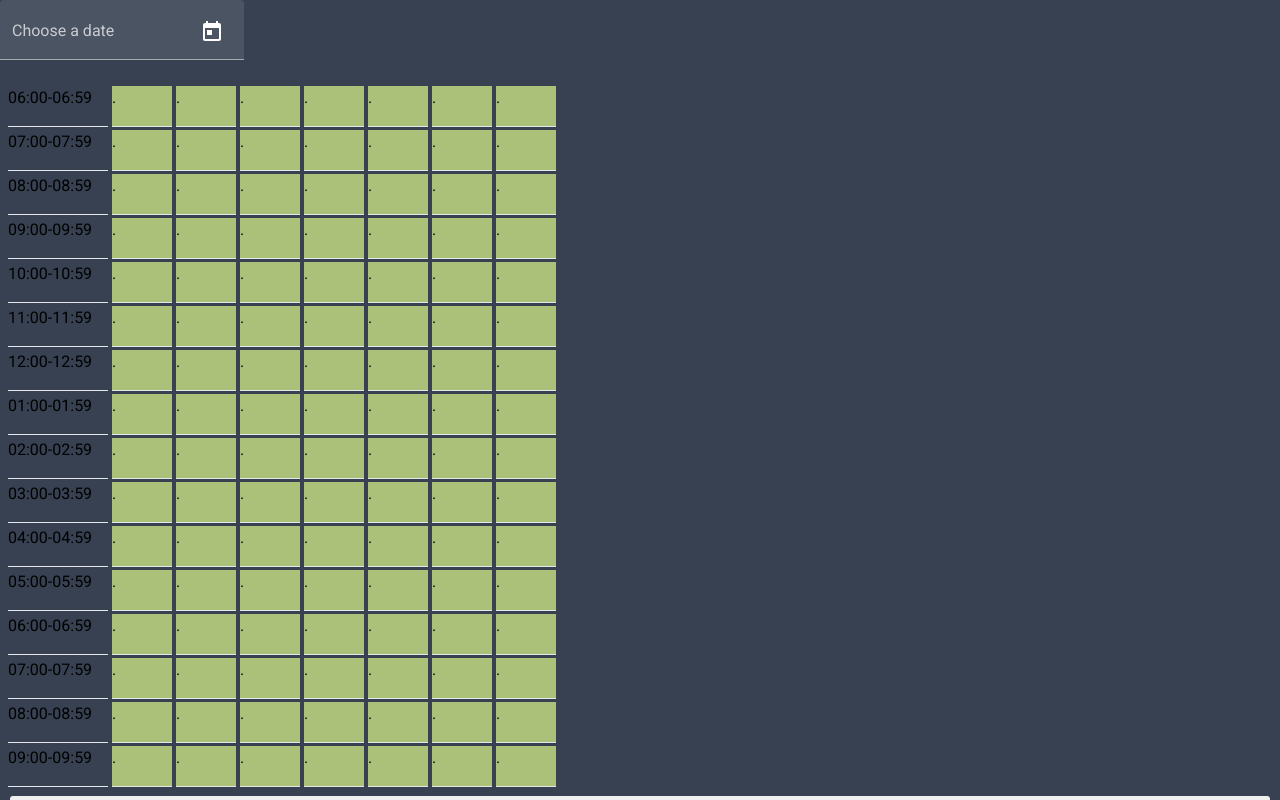
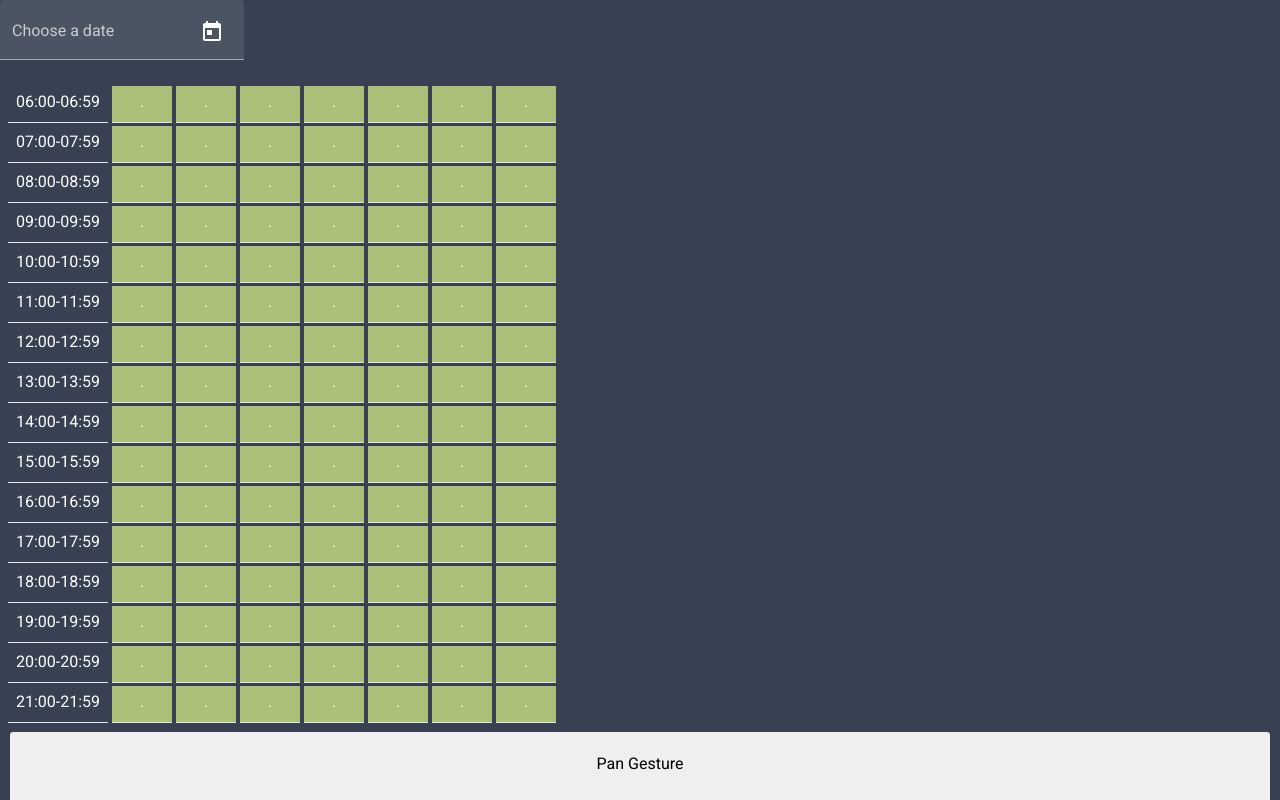
Before and after one commit to DonCorleone/laundry-reservation, an Angular app: page / in a window 1280 px wide. Shown: the top 800 px of the page. Built offline with nearby package versions, Linux system fonts and the light colour scheme.

Commit message:
own grid

```diff
--- a/src/app/day-header/day-header.component.html
+++ b/src/app/day-header/day-header.component.html
@@ -1,9 +1,12 @@
 <div *ngIf="hours">
   <div
     *ngFor="let hour of hours; index as ix"
-    class="w-28 h-10 pr-1 pl-2 text-align-center"
+    class="w-28 h-9 pr-1 pl-2 text-align-center text-white"
   >
-    <app-hour-header [hour]="hour"></app-hour-header>
+    <app-hour-header
+      [hour]="hour"
+      class="flex-col text-center mt-3"
+    ></app-hour-header>
     <hr />
   </div>
 </div>
--- a/src/app/day/day.component.html
+++ b/src/app/day/day.component.html
@@ -2,9 +2,9 @@
   <div class="gesture__zone" (pan)="onPan($event)">
     <div
       *ngFor="let hour of hours; index as ix"
-      class="w-16 h-10 pr-1 text-align-center"
+      class="w-16 h-9 pr-1 text-align-center text-white"
     >
-      <app-hour [hour]="hour" class="-mb-4"></app-hour>
+      <app-hour [hour]="hour" class="flex-col text-center -mb-4"></app-hour>
       <hr />
     </div>
   </div>
--- a/src/app/hour-header/hour-header.component.html
+++ b/src/app/hour-header/hour-header.component.html
@@ -1,3 +1,3 @@
-<div *ngIf="hour" class="h-full mt-1">
-    {{ hour.begin | date: 'hh:mm' }}-{{ hour.stop | date: 'hh:mm' }}
+<div *ngIf="hour" class="h-full mt-1 pt-1">
+    {{ hour.begin | date: 'HH:mm' }}-{{ hour.stop | date: 'HH:mm' }}
 </div>
--- a/src/app/hour-header/hour-header.component.ts
+++ b/src/app/hour-header/hour-header.component.ts
@@ -3,7 +3,7 @@ import { hour } from '../models/hour';
 
 @Component({
   selector: 'app-hour-header',
-  templateUrl: './hour-header.component.html'
+  templateUrl: './hour-header.component.html',
 })
 export class HourHeaderComponent {
   @Input() hour: hour;
--- a/src/app/hour/hour.component.html
+++ b/src/app/hour/hour.component.html
@@ -1,13 +1,13 @@
 <div
   *ngIf="hour"
   [class]="selected ? 'bg-rouge-rubia' : 'bg-vert-clair'"
-  class="gesture__zone h-full mt-1"
+  class="gesture__zone h-full mt-1 pt-1"
   (tap)="onTap($event)"
 >
   {{ selected ? "mine" : "." }}
 </div>
 <div
-  class="gesture__indicator bg-vert-59"
+  class="gesture__indicator bg-terre-ombre-brule"
   *ngFor="let indicator of indicators.gestureIndicators"
   [style.top.px]="indicator.y - indicator.size / 2"
   [style.left.px]="indicator.x - indicator.size / 2"
```
